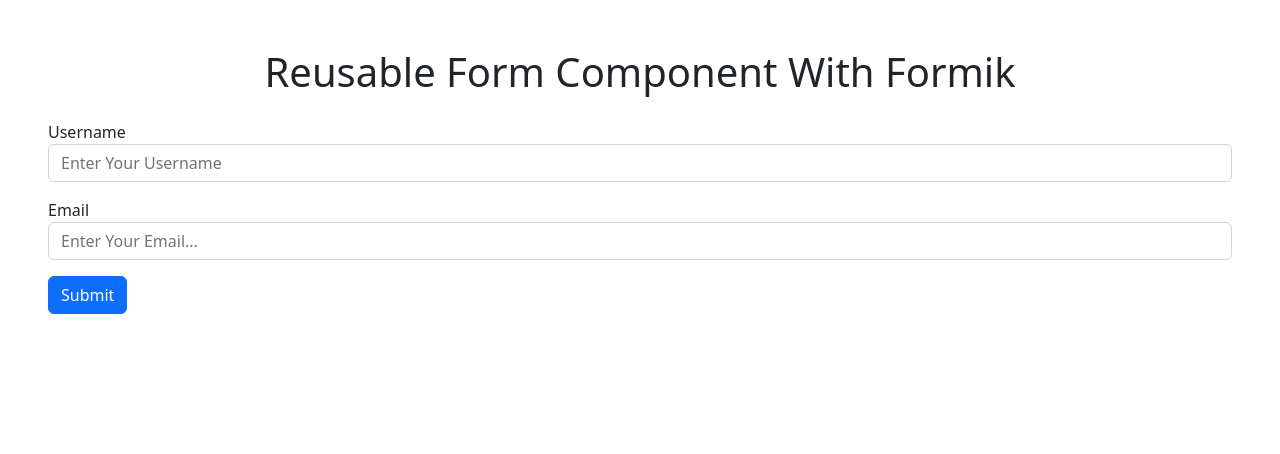
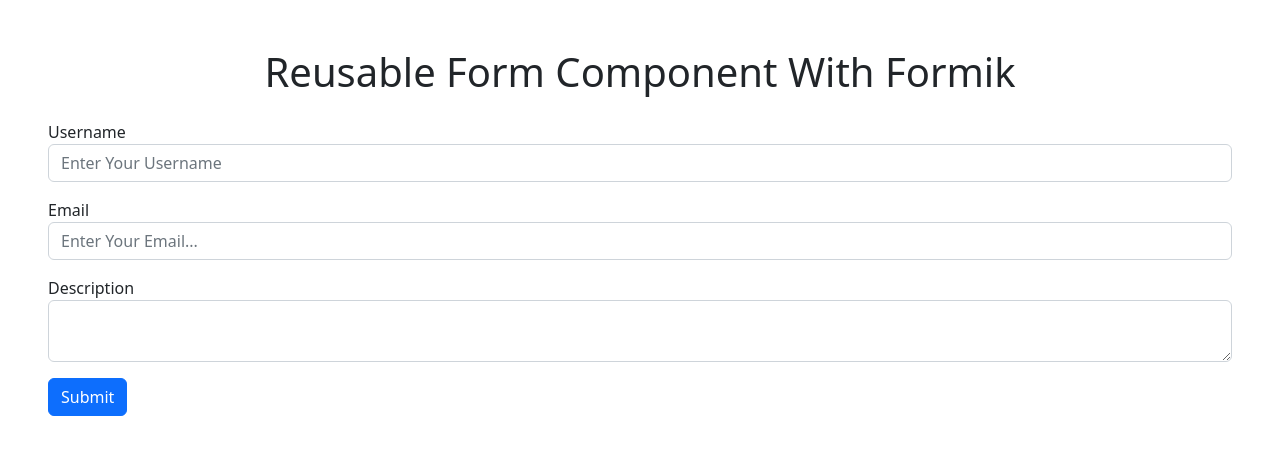
Before and after one commit to Febrianto752/practice-react-formik, a React (Create React App) app: page / in a window 1280 px wide. Shown: the top 454 px of the page. Built offline with nearby package versions, Linux system fonts and the light colour scheme.

Commit message:
create TextareaForm Component

```diff
--- a/src/components/FormikContainer/index.jsx
+++ b/src/components/FormikContainer/index.jsx
@@ -5,13 +5,15 @@
 const initialValues = {
   username: "",
   email: "",
+  description: "",
 };
 
 const validationSchema = Yup.object({
-  username: Yup.string().required("username field cannot be empty"),
+  username: Yup.string().required("username field cannot be empty!"),
   email: Yup.string()
     .required("email field cannot be empty")
     .email("invalid email format"),
+  description: Yup.string().required("description field cannot be empty!"),
 });
 
 const handleSubmit = (values, onSubmitProps) => {
@@ -49,6 +51,12 @@
                   labelText="Email"
                   placeholder="Enter Your Email..."
                 />
+                <FormikControl
+                  control="textarea"
+                  name="description"
+                  className="form-control"
+                  labelText="Description"
+                />
                 <button type="submit" className="btn btn-primary">
                   Submit
                 </button>
--- a/src/components/FormikControl/index.jsx
+++ b/src/components/FormikControl/index.jsx
@@ -1,4 +1,4 @@
-import { InputForm } from "../";
+import { InputForm, TextareaForm } from "../";
 
 const FormikControl = (props) => {
   const { control, ...attributesField } = props;
@@ -9,7 +9,7 @@
       return <InputForm {...attributesField} />;
 
     case "textarea":
-      return;
+      return <TextareaForm {...attributesField} />;
     case "select":
       return;
     case "checkbox":
--- /dev/null
+++ b/src/components/TextareaForm/index.jsx
@@ -0,0 +1,17 @@
+import { Field, ErrorMessage } from "formik";
+import { TextError } from "../";
+
+const TextareaForm = (props) => {
+  const { name, labelText, ...attributesTextarea } = props;
+  // isi attributesTextarea : {className: "string" }
+
+  return (
+    <div className="mb-3">
+      <label htmlFor={name}>{labelText}</label>
+      <Field as="textarea" name={name} id={name} {...attributesTextarea} />
+      <ErrorMessage name={name} component={TextError} />
+    </div>
+  );
+};
+
+export default TextareaForm;
--- a/src/components/index.jsx
+++ b/src/components/index.jsx
@@ -2,5 +2,6 @@
 import FormikControl from "./FormikControl";
 import TextError from "./TextError";
 import InputForm from "./InputForm";
+import TextareaForm from "./TextareaForm";
 
-export { FormikContainer, FormikControl, TextError, InputForm };
+export { FormikContainer, FormikControl, TextError, InputForm, TextareaForm };
```
